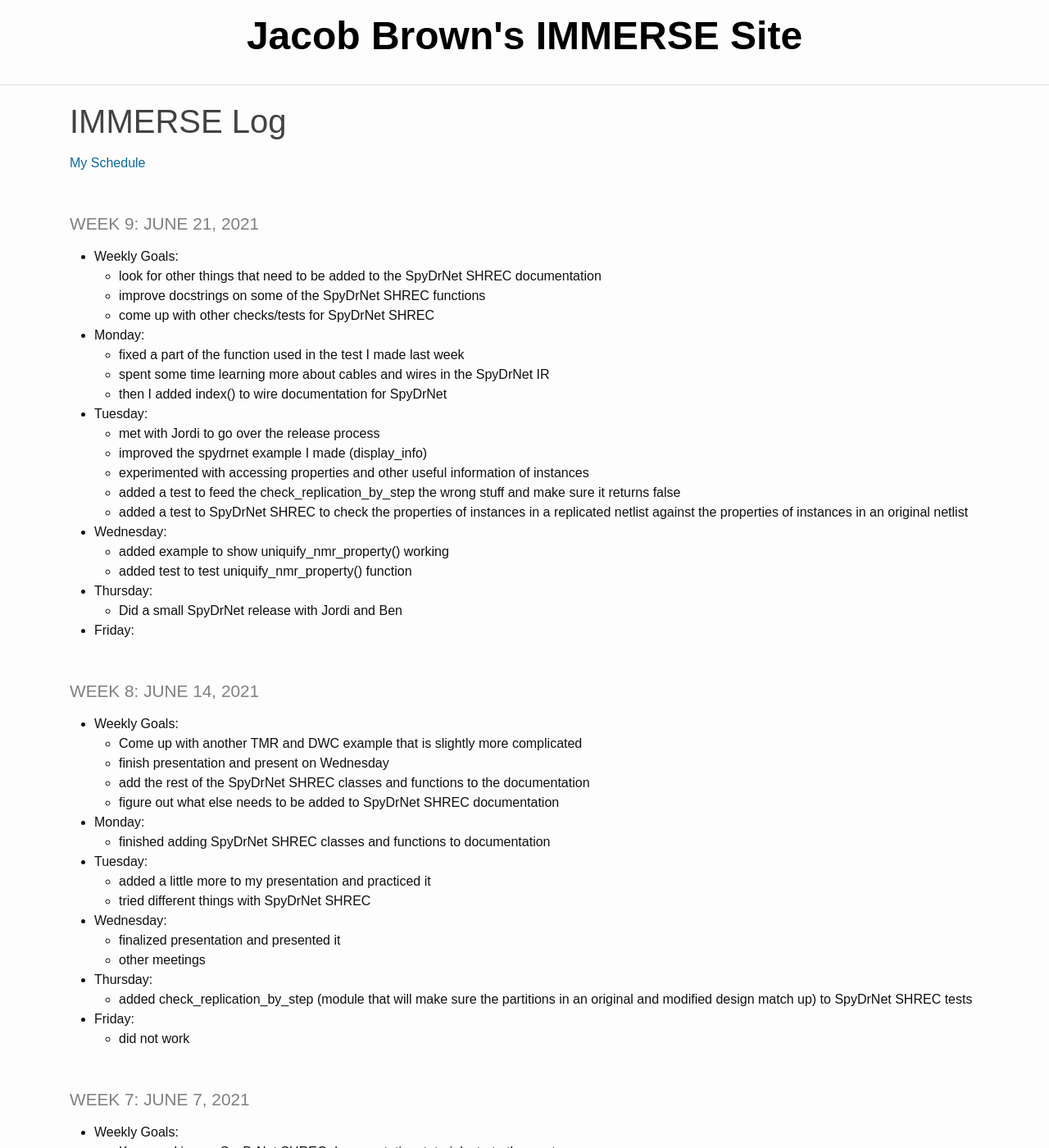
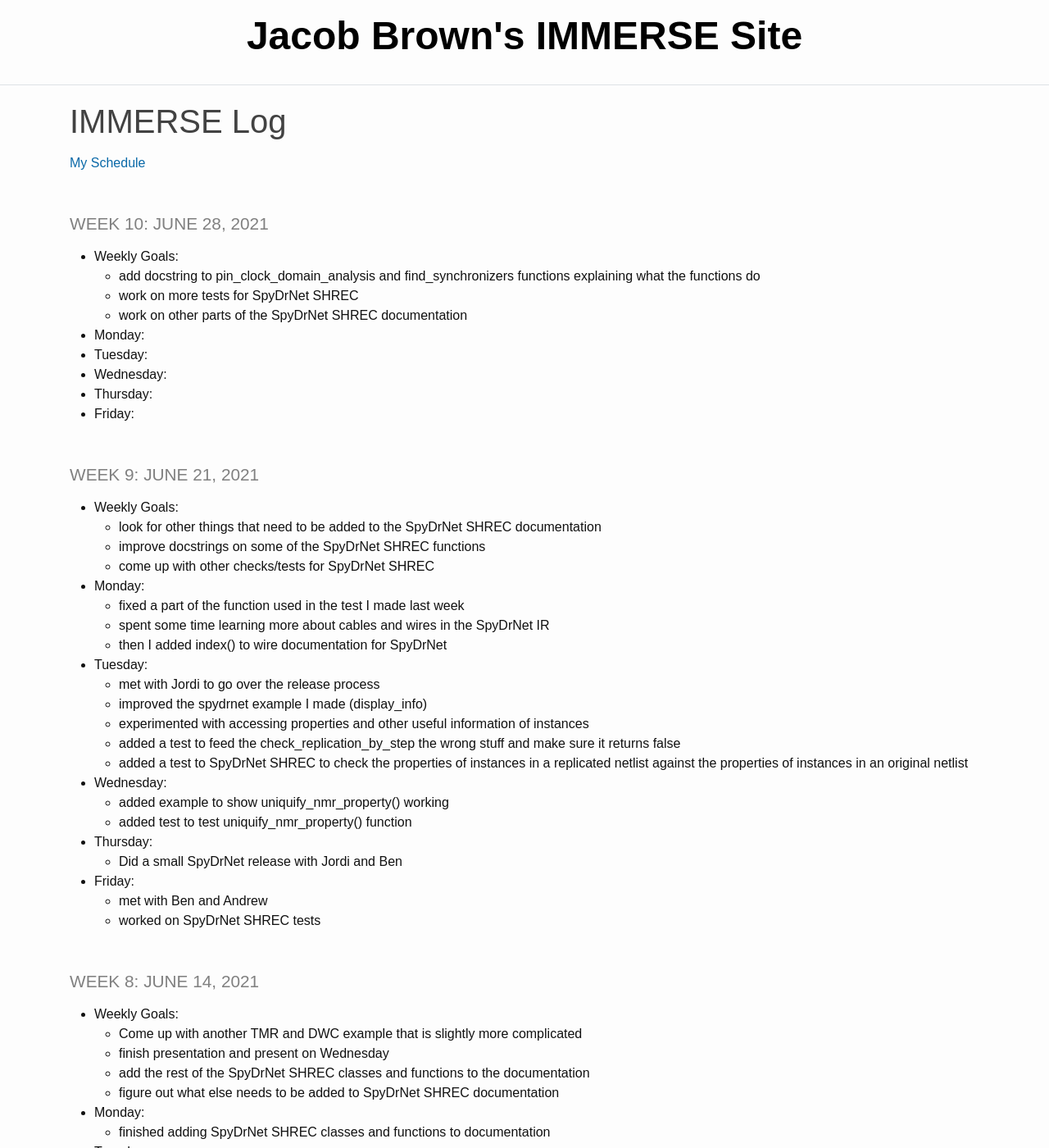
Before and after one commit to jacobdbrown4/jacob_brown, a Jekyll site: the page built from _pages/log.md, in a window 1280 px wide and 1400 px high. Shown: the whole window at 82% size. Built offline with Jekyll 4.4.1, drawn with Linux system fonts in a browser that asks for light colours.

Commit message:
updated log

```diff
--- a/_pages/log.md
+++ b/_pages/log.md
@@ -4,6 +4,17 @@ title: IMMERSE Log
 ---
 
 [My Schedule](https://jacobdbrown4.github.io/jacob_brown//pages/schedule/)
+
+### Week 10: June 28, 2021
+* **Weekly Goals**:
+  * add docstring to pin_clock_domain_analysis and find_synchronizers functions explaining what the functions do
+  * work on more tests for SpyDrNet SHREC
+  * work on other parts of the SpyDrNet SHREC documentation
+* **Monday**:
+* **Tuesday**:
+* **Wednesday**:
+* **Thursday**:
+* **Friday**:
 
 ### Week 9: June 21, 2021
 * **Weekly Goals**:
@@ -26,6 +37,8 @@ title: IMMERSE Log
 * **Thursday**:
   * Did a small SpyDrNet release with Jordi and Ben
 * **Friday**:
+  * met with Ben and Andrew
+  * worked on SpyDrNet SHREC tests
 
 ### Week 8: June 14, 2021
 * **Weekly Goals**:
```
